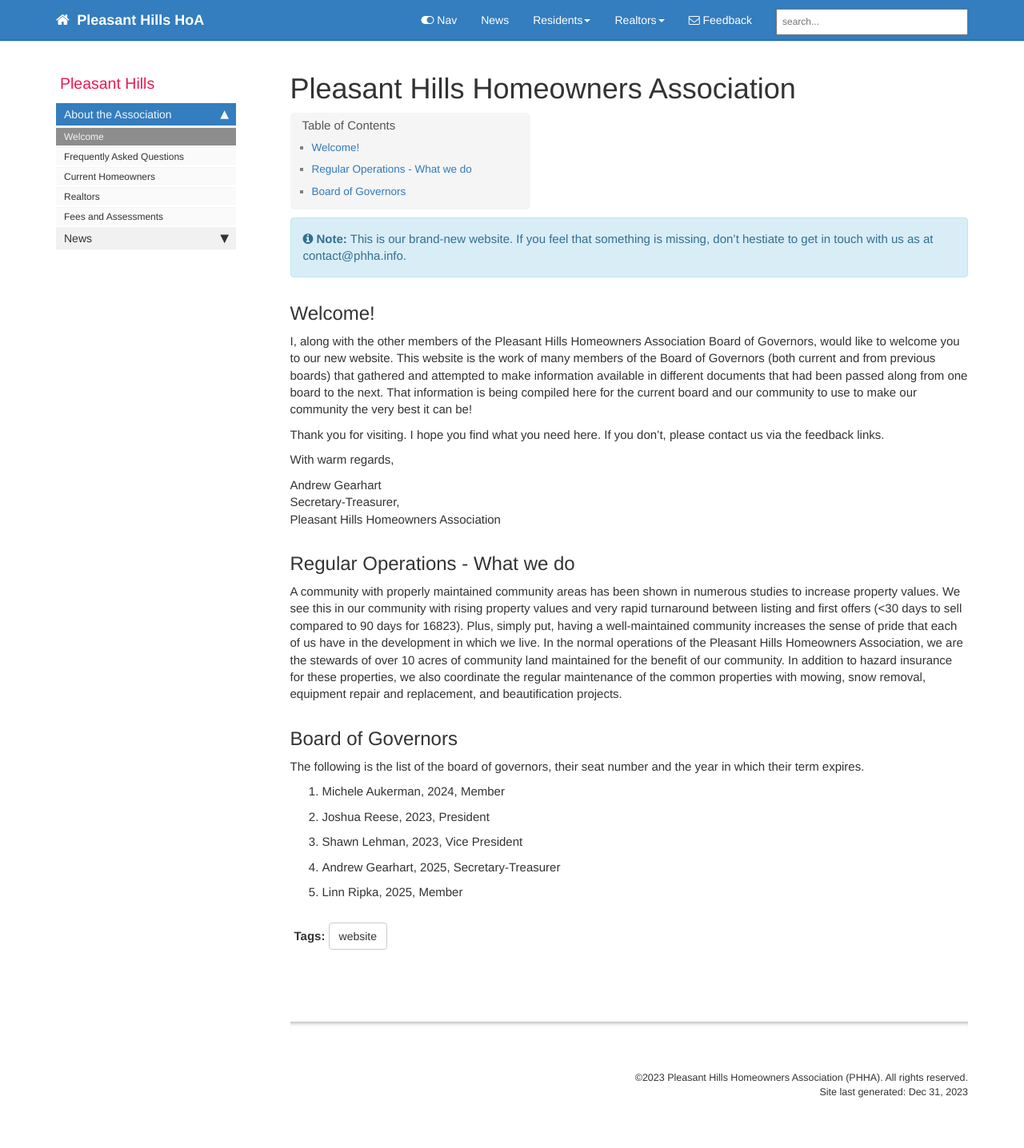
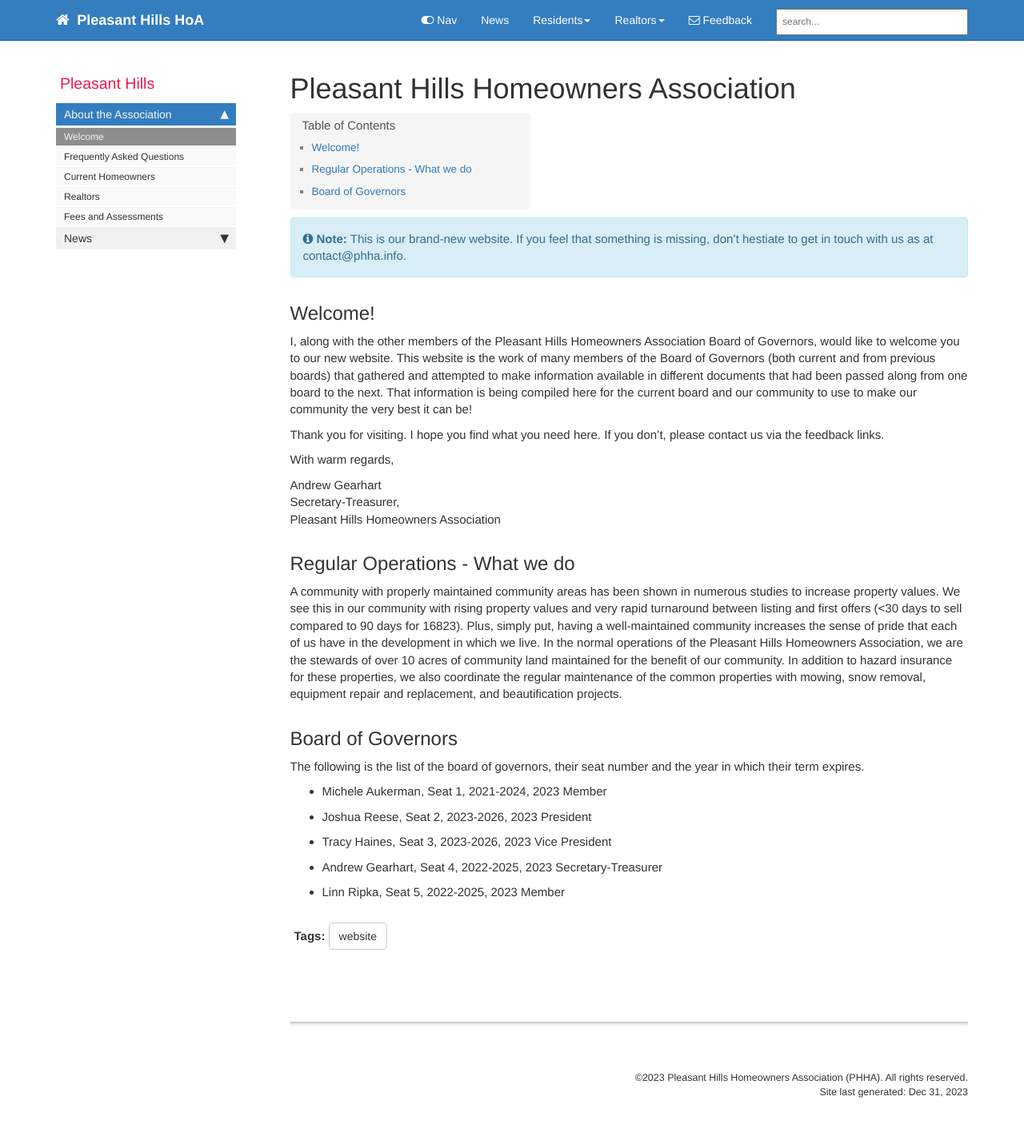
Before and after one commit to pleasanthillsha/pleasanthillsha.github.io, a Jekyll site: the page built from index.md, in a window 1280 px wide. Shown: the whole page at 80% size. Built offline with Jekyll 4.4.1, drawn with Linux system fonts in a browser that asks for light colours; comment, search, counter and statistics services are not loaded.

Commit message:
fix board of governors listing

```diff
--- a/index.md
+++ b/index.md
@@ -23,12 +23,13 @@ Andrew Gearhart
 ## Regular Operations - What we do
 
 A community with properly maintained community areas has been shown in numerous studies to increase property values. We see this in our community with rising property values and very rapid turnaround between listing and first offers (<30 days to sell compared to 90 days for 16823). Plus, simply put, having a well-maintained community increases the sense of pride that each of us have in the development in which we live. In the normal operations of the Pleasant Hills Homeowners Association, we are the stewards of over 10 acres of community land maintained for the benefit of our community. In addition to hazard insurance for these properties, we also coordinate the regular maintenance of the common properties with mowing, snow removal, equipment repair and replacement, and beautification projects.
+
 ## Board of Governors
 
 The following is the list of the board of governors, their seat number and the year in which their term expires.
 
-1. Michele Aukerman, 2024, Member
-1. Joshua Reese, 2023, President
-1. Shawn Lehman, 2023, Vice President
-1. Andrew Gearhart, 2025, Secretary-Treasurer
-1. Linn Ripka, 2025, Member
+- Michele Aukerman, Seat 1, 2021-2024, 2023 Member
+- Joshua Reese, Seat 2, 2023-2026, 2023 President
+- Tracy Haines, Seat 3, 2023-2026, 2023 Vice President
+- Andrew Gearhart, Seat 4, 2022-2025, 2023 Secretary-Treasurer
+- Linn Ripka, Seat 5, 2022-2025, 2023 Member
```
